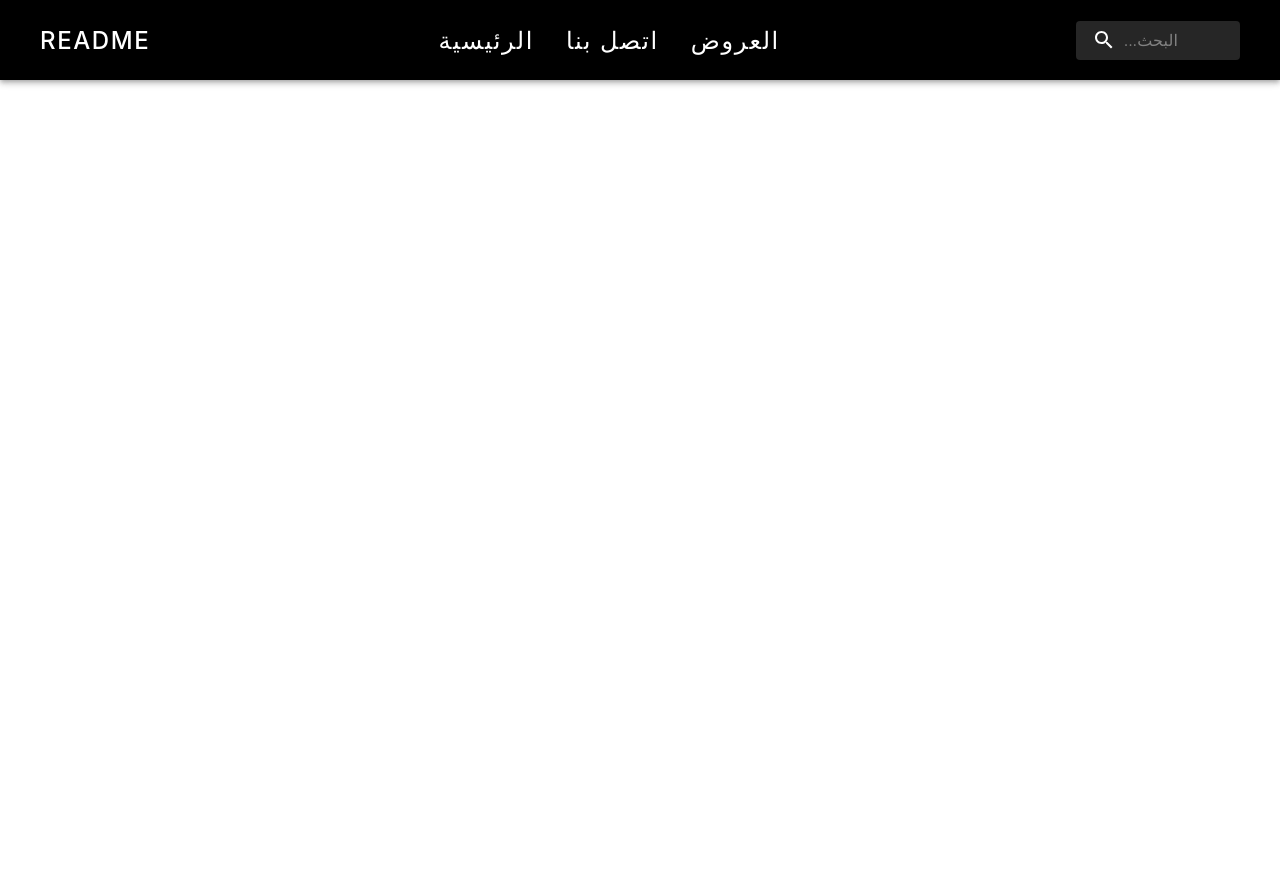
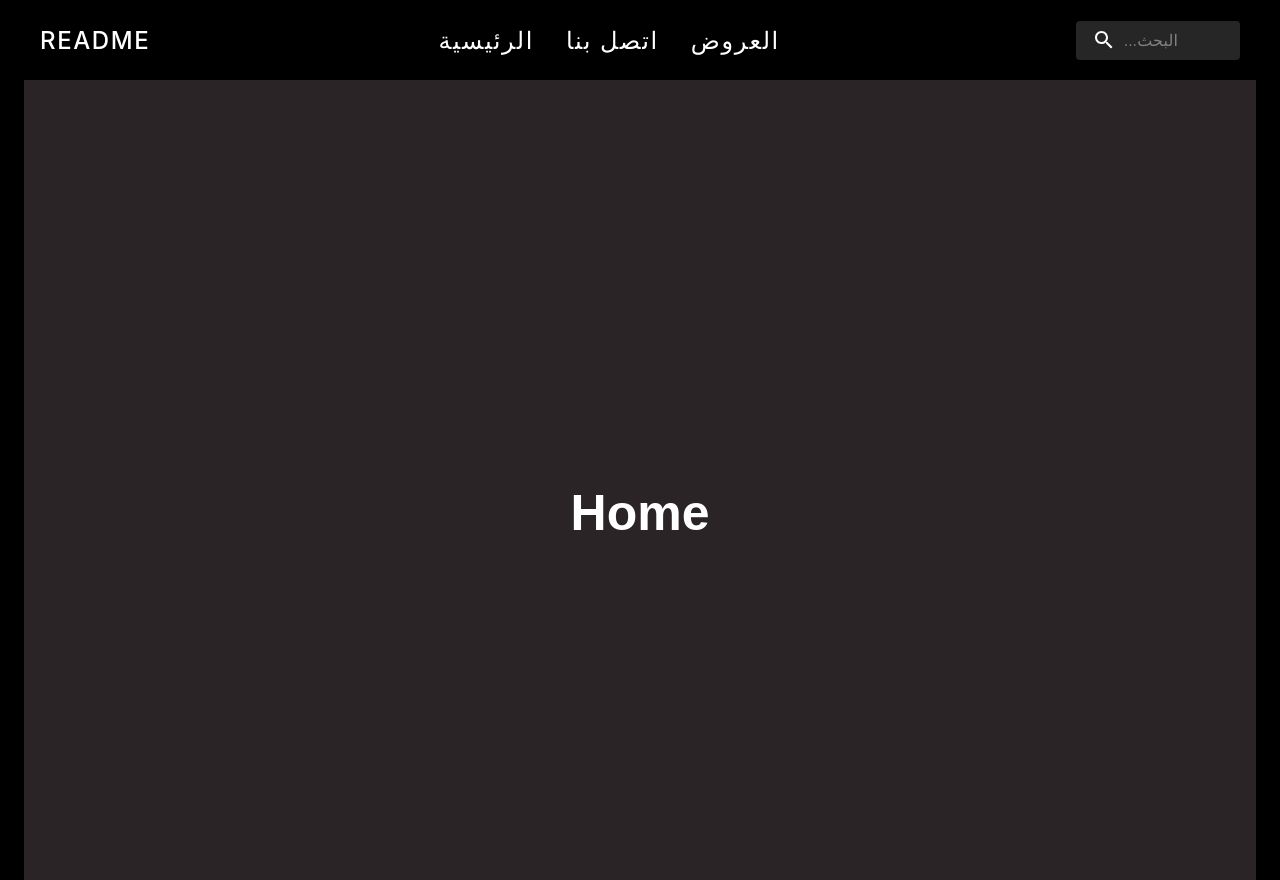
Before and after one commit to Boufnichel314/ReadMe, a React (Create React App) app: page / in a window 1280 px wide. Before the commit the page ends 800 px from the top, so only its background shows below. Built offline with nearby package versions, Linux system fonts and the light colour scheme.

Commit message:
add pages

```diff
--- a/package.json
+++ b/package.json
@@ -16,6 +16,7 @@
     "github-pages": "^3.0.2",
     "react": "^18.2.0",
     "react-dom": "^18.2.0",
+    "react-router-dom": "^6.4.1",
     "react-scripts": "5.0.1",
     "web-vitals": "^2.1.4"
   },
--- a/src/App.js
+++ b/src/App.js
@@ -1,25 +1,24 @@
 import './App.css';
-import axios from "axios";
 import TopNav from './Components/TopNav/TopNav';
-
+import { BrowserRouter, Route, Routes } from 'react-router-dom';
+import { Container } from '@mui/material';
+import Home from './Pages/Home/Home';
+import Contact from './Pages/Contact/Contact';
+import Offers from './Pages/Offers/Offers';
 function App() {
-//   const [search, setSearch] = useState('');
-//   const [data, setData] = useState([]);
-//   const searching=(e)=>{
-//     if(e.key==="Enter")
-//     {
-//         axios.get('https://www.googleapis.com/books/v1/volumes?q='+search+'&key=AIzaSyA6SaT23KNiiA6DnUfUQTvFeyAcQEkwnSU'+'&maxResults=40')
-//         .then(res=>setData(res.data.items))
-//         .catch(err=>console.log(err))
-//     }
-//     console.log(data);
-// }
   return (
-    // <div className="App">
-    //   <input type="text" value={search} placeholder="Search" onChange={(e)=>setSearch(e.target.value)} onKeyPress={searching}/>
-    //   <button onClick={searching}>Search</button>
-    // </div>
+    <BrowserRouter>
     <TopNav/>
+      <div className="App">
+      <Container maxWidth>
+      <Routes>
+        <Route path="/" element={<Home/>} exact/>
+        <Route path="/contact" element={<Contact/>}/>
+        <Route path="/offers" element={<Offers/>}/>
+      </Routes>
+      </Container>
+    </div>
+    </BrowserRouter>
   )
 }
 
--- a/src/Components/TopNav/TopNav.jsx
+++ b/src/Components/TopNav/TopNav.jsx
@@ -11,6 +11,7 @@ import InputBase from '@mui/material/InputBase';
 // import MenuIcon from '@mui/icons-material/Menu';
 import SearchIcon from '@mui/icons-material/Search';
 import Api from '../Axios/Api';
+import { useNavigate } from 'react-router-dom';
 
 const Search = styled('div')(({ theme }) => ({
   position: 'relative',
@@ -58,6 +59,17 @@ export default function TopNav() {
   const [onKeyPress, setOnKeyPress] = useState('');
   const [style, setStyle] = useState([]);
   const [toggle, setToggle] = useState(true);
+  const [value, setValue] = useState(0);
+  const navigate = useNavigate();
+  React.useEffect(() => {
+    if(value === 0) navigate("/");
+    if(value === 1) navigate("/contact");
+    if(value === 2) navigate("/Offers");
+  }, [value]);
+  const handleNavigate = (value) => {
+    setValue(value);
+  };
+  /////////////////////////////////////////////
   const newStyle = [
     {
       transition: 'all 0.5s ease-in-out',
@@ -96,9 +108,9 @@ export default function TopNav() {
         </div>
             <div className="readme">Readme</div>
             <div className="navigation">
-              <div className="nav">الرئيسية</div>
-              <div className="nav">اتصل بنا</div>
-              <div className="nav">العروض</div>
+              <div className="nav" onClick={() => {handleNavigate(0)}}>الرئيسية</div>
+              <div className="nav" onClick={() => {handleNavigate(1)}}>اتصل بنا</div>
+              <div className="nav" onClick={() => {handleNavigate(2)}}>العروض</div>
             </div>
           <Search className='search'>
             <SearchIconWrapper>
--- a/src/Components/TopNav/topnav.css
+++ b/src/Components/TopNav/topnav.css
@@ -36,6 +36,12 @@
 }
 .hidden{
     display: none;
+}
+.nav{
+    cursor: pointer;
+}
+.nav:hover{
+    color: #a2b649;
 }
 
 /* Language: css */
--- /dev/null
+++ b/src/Pages/Contact/Contact.jsx
@@ -0,0 +1,9 @@
+import React from 'react'
+import './contact.css'
+export default function Contact() {
+  return (
+    <div className='containerr'>
+      <h1>Contact</h1>
+    </div>
+  )
+}
--- /dev/null
+++ b/src/Pages/Contact/contact.css
@@ -0,0 +1,8 @@
+.containerr h1{
+    font-size: 50px;
+    color: #fff;
+    text-align: center;
+    margin-top: 100px;
+    font-family: 'Poppins', sans-serif;
+    font-weight: 600;
+}
--- /dev/null
+++ b/src/Pages/Home/Home.jsx
@@ -0,0 +1,9 @@
+import React from 'react'
+import './home.css'
+export default function Home() {
+  return (
+    <div className='containerr'>
+      <h1>Home</h1>
+    </div>
+  )
+}
--- /dev/null
+++ b/src/Pages/Home/home.css
@@ -0,0 +1,8 @@
+.containerr h1{
+    font-size: 50px;
+    color: #fff;
+    text-align: center;
+    margin-top: 100px;
+    font-family: 'Poppins', sans-serif;
+    font-weight: 600;
+}
--- /dev/null
+++ b/src/Pages/Offers/Offers.jsx
@@ -0,0 +1,9 @@
+import React from 'react'
+import './offers.css'
+export default function Offers() {
+  return (
+    <div className='containerr'>
+      <h1>Offers</h1>
+    </div>
+  )
+}
--- /dev/null
+++ b/src/Pages/Offers/offers.css
@@ -0,0 +1,8 @@
+.containerr h1{
+    font-size: 50px;
+    color: #fff;
+    text-align: center;
+    margin-top: 100px;
+    font-family: 'Poppins', sans-serif;
+    font-weight: 600;
+}
--- a/src/index.css
+++ b/src/index.css
@@ -5,9 +5,18 @@ body {
     sans-serif;
   -webkit-font-smoothing: antialiased;
   -moz-osx-font-smoothing: grayscale;
+  background-color: #000000;
 }
 
 code {
   font-family: source-code-pro, Menlo, Monaco, Consolas, 'Courier New',
     monospace;
 }
+.containerr{
+  display: flex;
+  flex-direction: column;
+  align-items: center;
+  justify-content: center;
+  height: 100vh;
+  background-color: #2a2427;
+}
```
Also changed, not shown: 1 other file (tests, documents, lock files or other folders).
